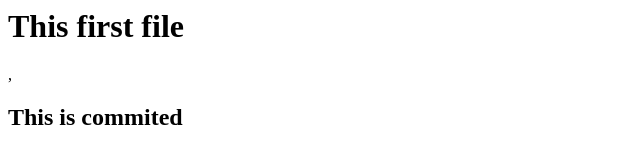
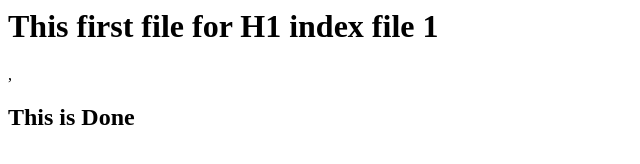
Before and after one commit to Heuristicinfotech/GitLearning, a plain HTML site: page index.html in a window 1280 px wide. Shown: the whole page, without its empty margins (0-640 px from the left). Drawn offline with Linux system fonts and the light colour scheme.

Commit message:
changes in the head h1 update done

```diff
--- a/index.html
+++ b/index.html
@@ -1,7 +1,7 @@
 <html>
     <head>
-        <h1>    This first file     </h1>
-        ,<h2 class="a1"> This is commited   </h2>
+        <h1>    This first file for H1 index file  1  </h1>
+        ,<h2 class="a1"> This is Done  </h2>
     </head>
 
 </html>
```
